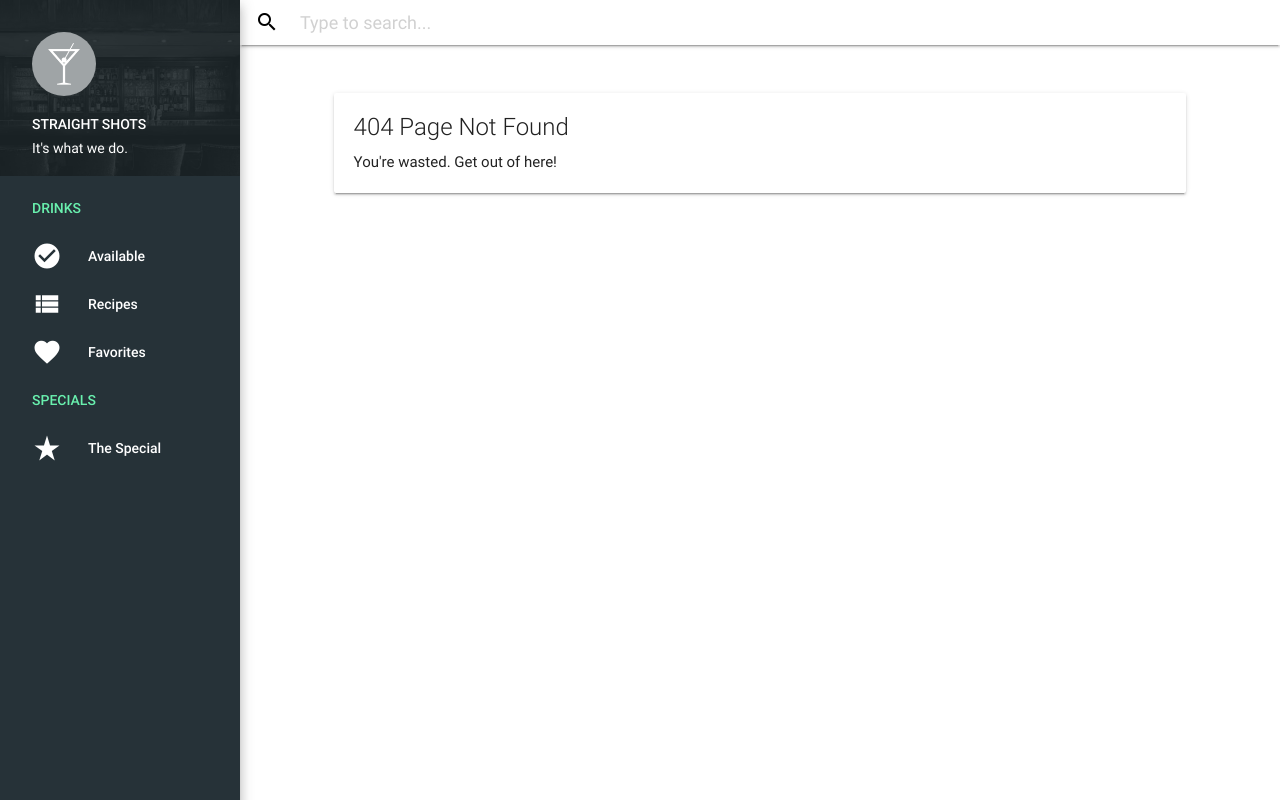
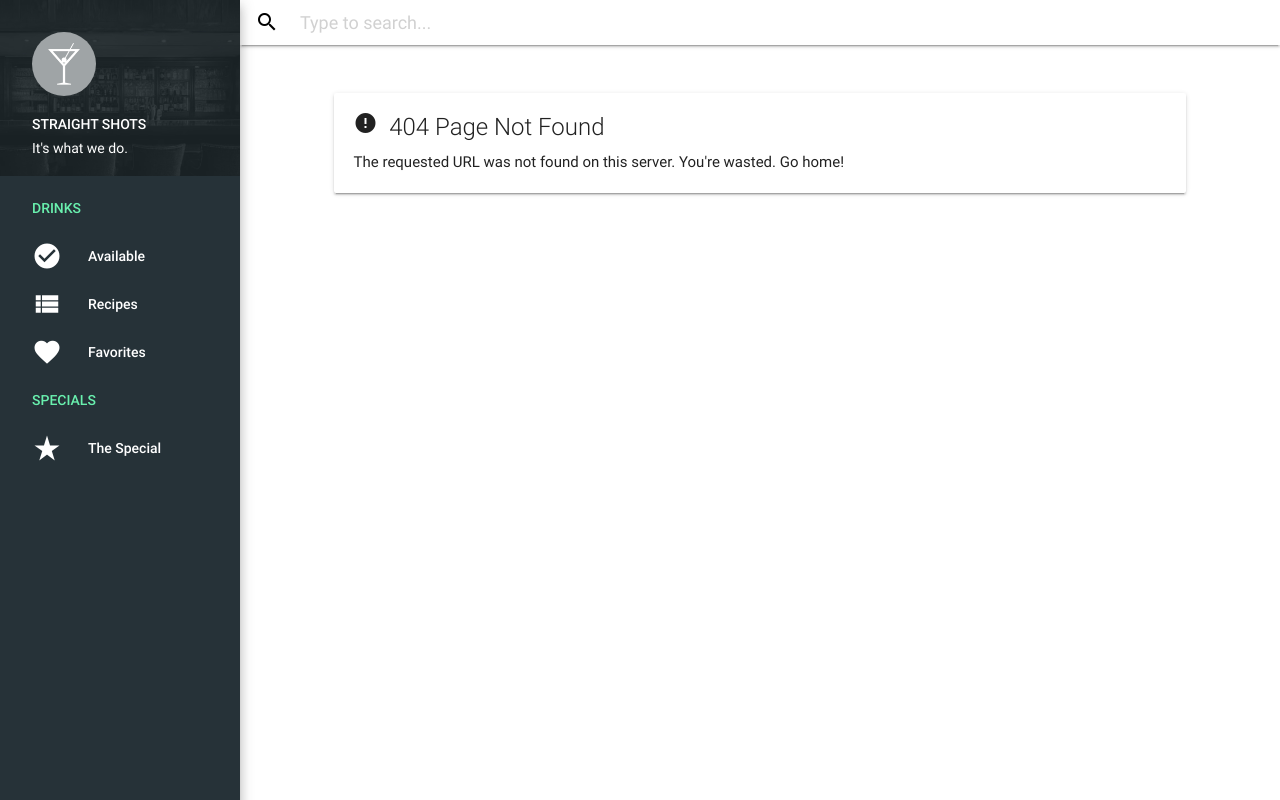
Before and after one commit to loc-trinh/bar, a Django app: template app/templates/404.html in a window 1280 px wide. Run offline with Django 3.2, Linux system fonts and the light colour scheme; the template is opened without the code that fills it, so the values that code supplies are empty; some libraries are stand-ins or nearby versions.

Commit message:
Done with error page

```diff
--- a/app/templates/404.html
+++ b/app/templates/404.html
@@ -2,7 +2,7 @@
 
 {% load staticfiles %}
 
-{% block title %}Results - Bar{% endblock %}
+{% block title %}404 - Bar{% endblock %}
 
 {% block menu %}
 <ul id="slide-out" class="side-nav fixed blue-grey darken-4 z-depth-4">
@@ -44,8 +44,8 @@
     <div class="col s12 m12">
       <div class="card">
         <div class="card-content">
-          <span class="card-title">404 Page Not Found</span>
-          <p>You're wasted. Get out of here!</p>
+          <span class="card-title"><i class="material-icons valign">error</i>&nbsp;&nbsp;404 Page Not Found</span>
+          <p>The requested URL was not found on this server. You're wasted. Go home!</p>
         </div>
       </div>
     </div>
```
